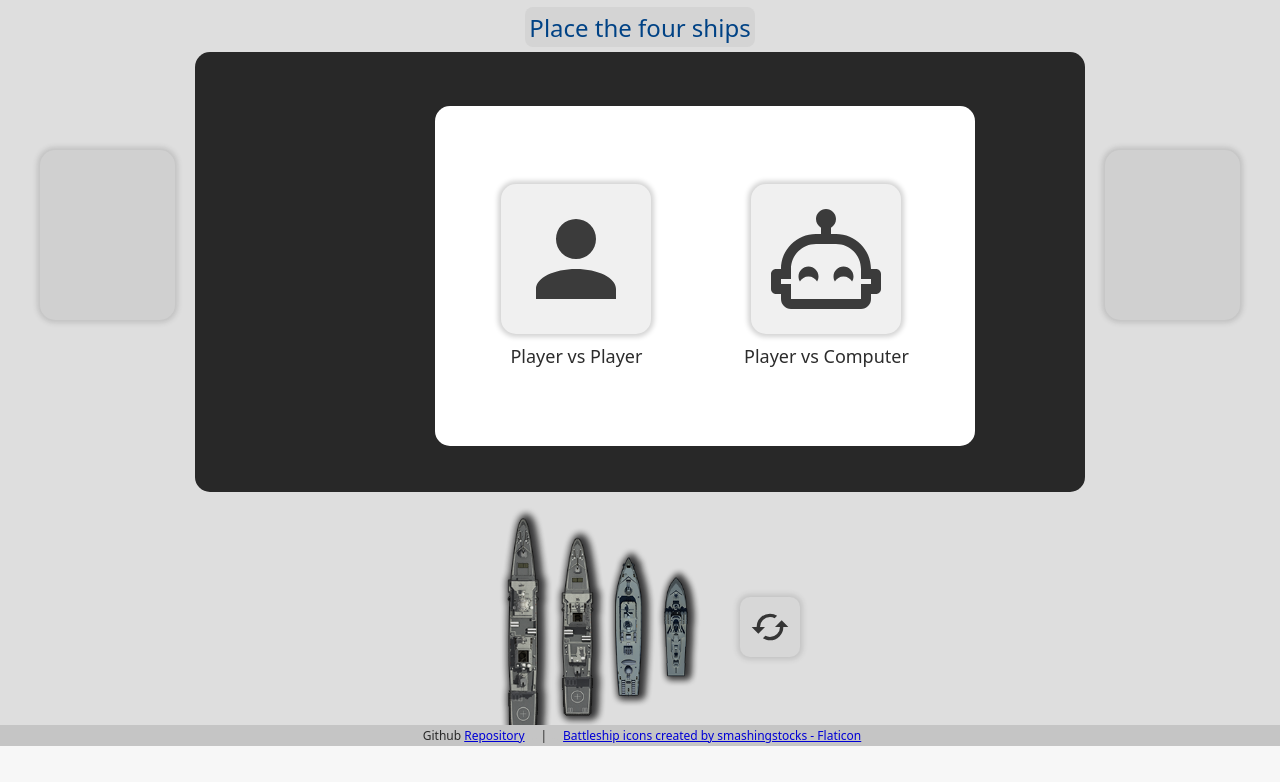
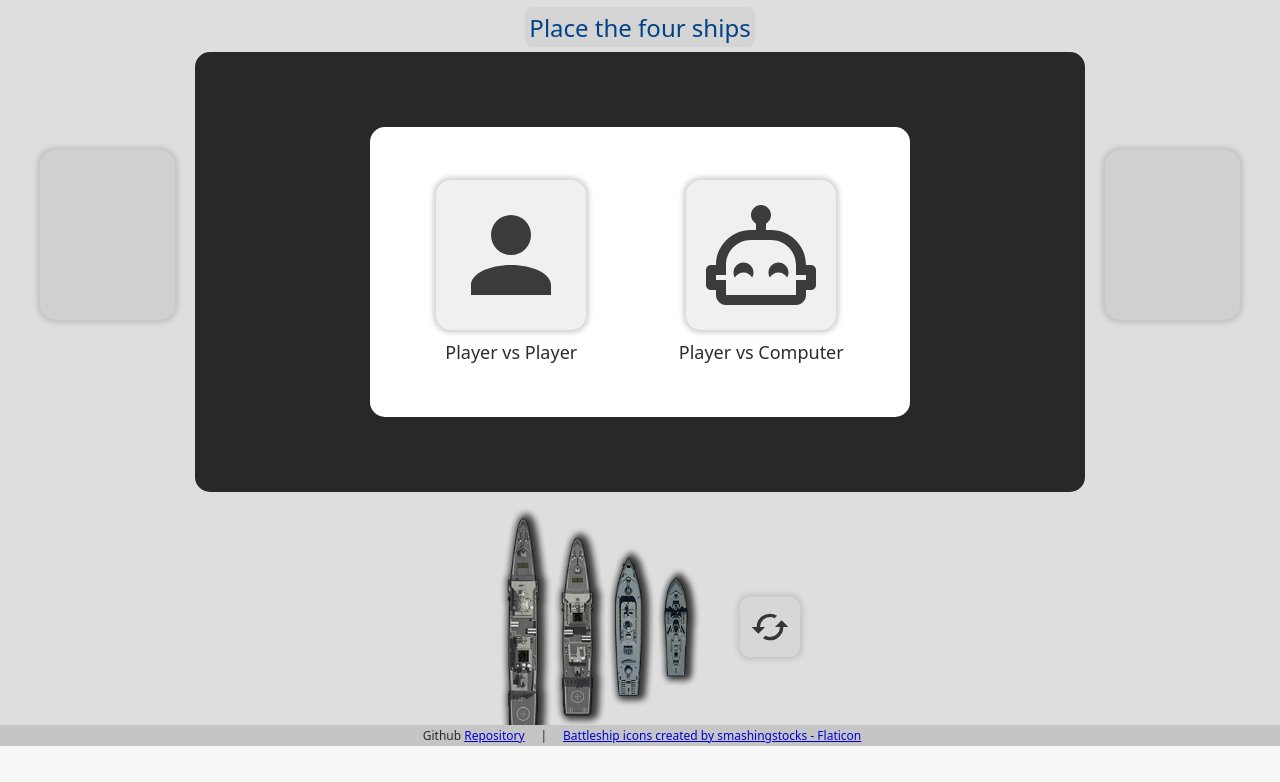
Before and after one commit to jml-student/battleship, a website with bundled scripts: page index.html in a window 1280 px wide. Shown: the part 54-836 px from the top of the page. Built offline with nearby package versions, Linux system fonts and the light colour scheme.

Commit message:
Positionate dialog in the center of grids

```diff
--- a/src/dom.js
+++ b/src/dom.js
@@ -25,10 +25,16 @@ export function $$(el) {
 
 export function showDialog() {
     const dialog = $('.init-dialog')
+    const grids = $('.grids')
+    const rect = grids.getBoundingClientRect()
+    const centerX = rect.left + (rect.width / 2)
+    const centerY = rect.top + (rect.height / 2)
     const title = $('.title')
 
     dialog.showModal()
     dialog.style.display = 'block'
+    dialog.style.left = `${centerX - (dialog.offsetWidth / 2)}px`
+    dialog.style.top = `${centerY - (dialog.offsetHeight / 2)}px`
 
     title.textContent = 'Place the four ships'
 }
--- a/src/index.js
+++ b/src/index.js
@@ -169,13 +169,13 @@ export function computerPlay(gridList) {
 
     if (playerHits + 1 >= computerHits) {
         do {
-            randomIndex = Math.floor(Math.random() * 100);
+            randomIndex = Math.floor(Math.random() * 100)
         } while (gameState.players[0].gameboard.shot.includes(randomIndex))
     } else {
         const shipCells = []
 
         for (let i = 0; i < gameState.players[0].gameboard.grid.length; i++) {
-            if (gameState.players[0].gameboard.grid[i] !== null) {
+            if (gameState.players[0].gameboard.grid[i] !== null && !gameState.players[0].gameboard.shot.includes(i)) {
                 shipCells.push(i)
             }
         }
--- a/style.css
+++ b/style.css
@@ -24,7 +24,7 @@ body {
 }
 
 .init-dialog {
-    height: 300px;
+    height: 250px;
     width: 500px;
     padding: 20px;
     position: relative;
@@ -72,23 +72,6 @@ body {
         color: var(--black);
     }
 }
-
-/*.pvp-svg, .pvc-svg {
-    display: flex;
-    justify-content: center;
-    align-items: center;
-    background-color: rgb(240, 240, 240);
-    height: 150px;
-    width: 150px;
-    border-radius: 15px;
-    margin-bottom: 10px;
-
-    & svg {
-        color: var(--black);
-        height: 120px;
-        width: auto;
-    }
-}*/
 
 .logo {
     font-size: 30px;
```
